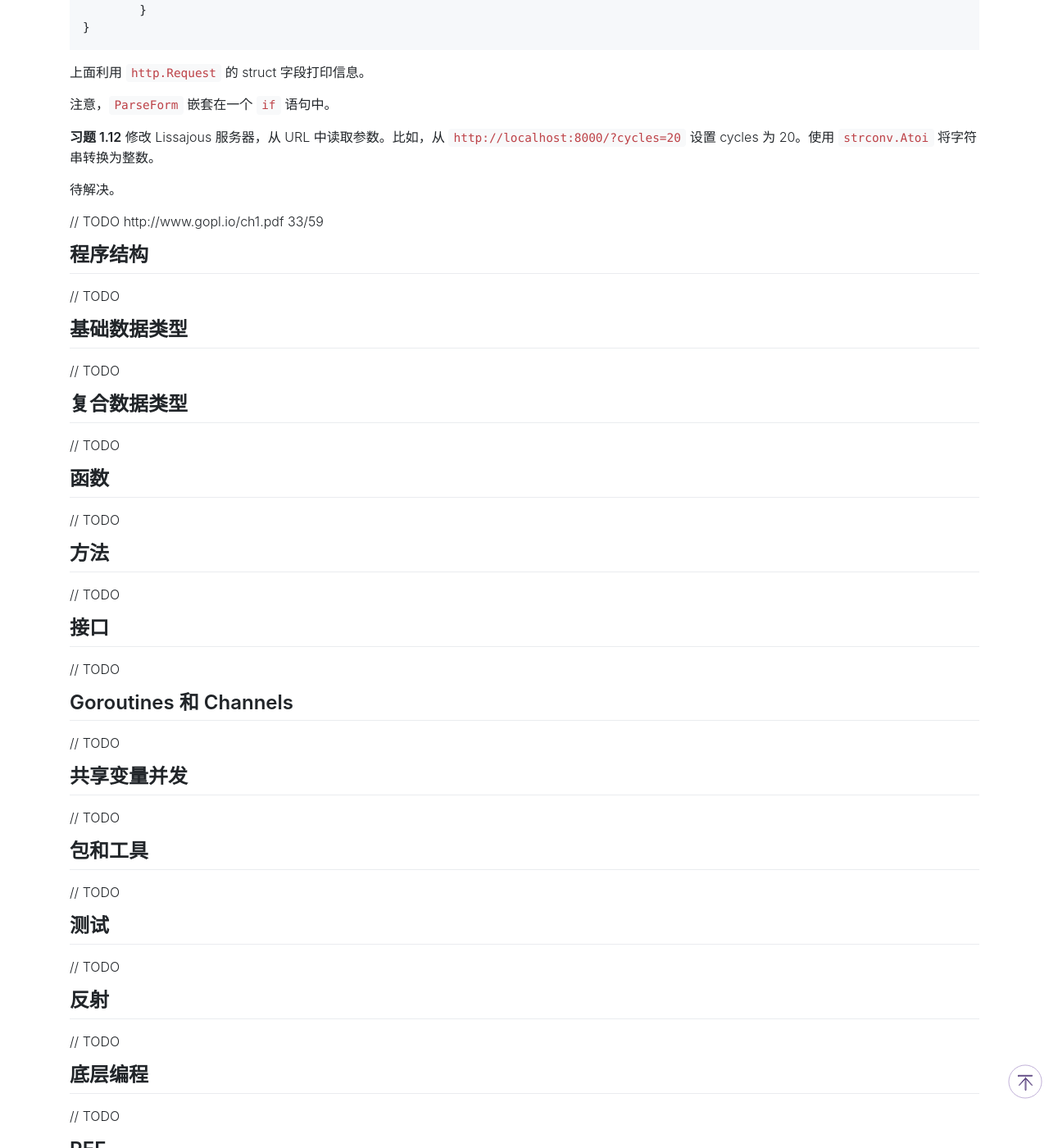
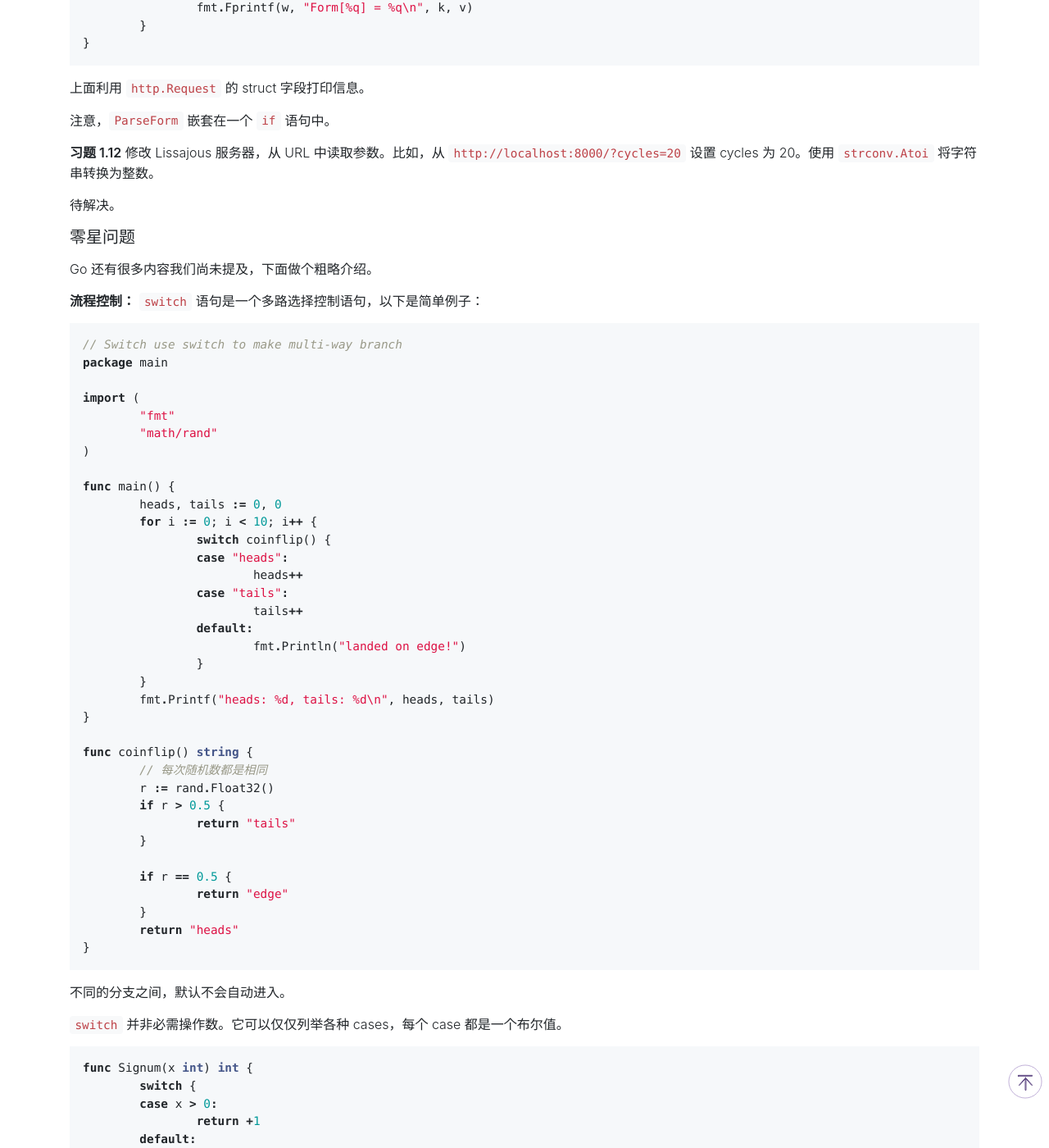
Before and after one commit to liuzhuan/liuzhuan.github.io, a Jekyll site: the page built from _posts/2017-12-14-golang-primer.md, in a window 1280 px wide and 1400 px high, scrolled down 17615 px. Shown: the whole window at 82% size. Built offline with Jekyll 4.4.1, drawn with Linux system fonts in a browser that asks for light colours; nearby versions of some CDN libraries; comment, search, counter and statistics services are not loaded; some of the changed text lies outside the part shown.

Commit message:
adding golang content of switch statements

````diff
--- a/_posts/2017-12-14-golang-primer.md
+++ b/_posts/2017-12-14-golang-primer.md
@@ -814,7 +814,76 @@ func handler(w http.ResponseWriter, r *http.Request) {
 
 待解决。
 
-// TODO http://www.gopl.io/ch1.pdf 33/59
+### 零星问题
+
+Go 还有很多内容我们尚未提及，下面做个粗略介绍。
+
+**流程控制：** `switch` 语句是一个多路选择控制语句，以下是简单例子：
+
+```go
+// Switch use switch to make multi-way branch
+package main
+
+import (
+	"fmt"
+	"math/rand"
+)
+
+func main() {
+	heads, tails := 0, 0
+	for i := 0; i < 10; i++ {
+		switch coinflip() {
+		case "heads":
+			heads++
+		case "tails":
+			tails++
+		default:
+			fmt.Println("landed on edge!")
+		}
+	}
+	fmt.Printf("heads: %d, tails: %d\n", heads, tails)
+}
+
+func coinflip() string {
+	// 每次随机数都是相同
+	r := rand.Float32()
+	if r > 0.5 {
+		return "tails"
+	}
+
+	if r == 0.5 {
+		return "edge"
+	}
+	return "heads"
+}
+```
+
+不同的分支之间，默认不会自动进入。
+
+`switch` 并非必需操作数。它可以仅仅列举各种 cases，每个 case 都是一个布尔值。
+
+```go
+func Signum(x int) int {
+	switch {
+	case x > 0:
+		return +1
+	default:
+		return 0
+	case x < 0:
+		return -1
+	}
+}
+```
+
+这种格式称为 *tagless switch*；它相当于 `switch true`。
+
+就像 `for` 和 `if` 语句一样，`switch` 可能包含一个可选的简单语句 --- 一个简短变量声明，一个自增或赋值语句，或者一个函数调用 --- 可以在测试前设置变量。
+
+`break` 和 `continue` 语句可以改变流程走向。
+
+**命名类型**
+
+// TODO http://www.gopl.io/ch1.pdf 43/59
 
 ## 程序结构
 
````
